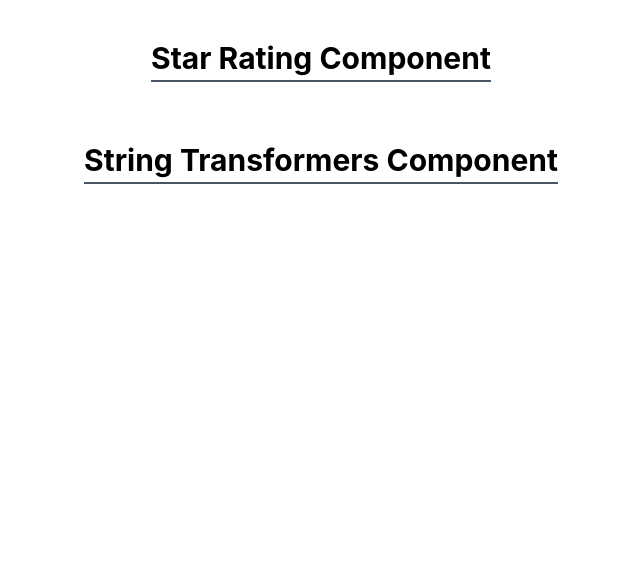
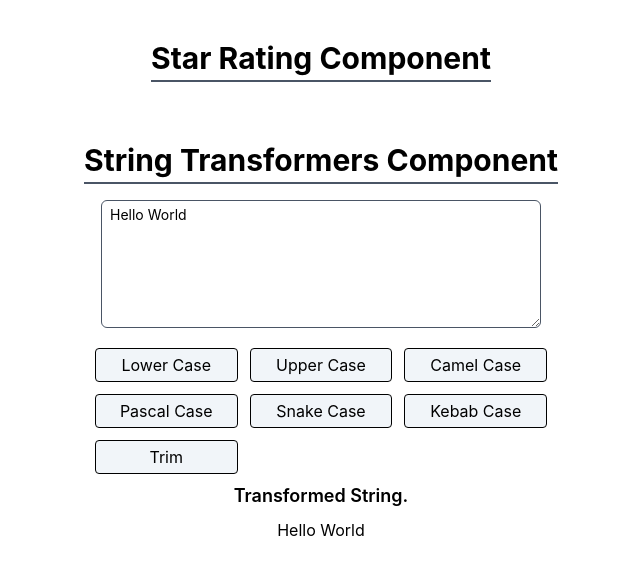
Before and after one commit to ItsHiteshKr/React_Interview_Question, a React (Vite) app: page / in a window 1280 px wide. Shown: the top 574 px of the page, without its empty margins (319-959 px from the left). Built offline with nearby package versions, Linux system fonts and the light colour scheme.

Commit message:
complete String transform

```diff
--- a/src/challanges/Easy/String_Transformers.jsx
+++ b/src/challanges/Easy/String_Transformers.jsx
@@ -1,12 +1,122 @@
-import React from 'react'
+import React, { useState } from 'react'
 
 const String_Transformers = () => {
+
+    const [inputString, setInputString] = useState('Hello World')
+    const [transformedText, setTransformedText] = useState(inputString)
+
+    const toLower = () => {
+        setTransformedText(inputString.toLowerCase())
+    }
+
+    const toUpper = () => {
+        setTransformedText(inputString.toUpperCase())
+    }
+
+    const toCamelCase = () => {
+        const words = inputString.trim().split(' ');
+
+        const camelword = words.map((word, index) => {
+            if (index == 0) {
+                return word.toLowerCase();
+            }
+            else {
+                return word.charAt(0).toUpperCase() + word.slice(1).toLowerCase()
+            }
+        }).join('');
+
+        setTransformedText(camelword)
+
+    }
+
+    const toPascalCase = () => {
+        const words = inputString.trim().split(' ');
+
+        const Pascalword = words.map((word, index) => {
+
+            return word.charAt(0).toUpperCase() + word.slice(1).toLowerCase()
+
+        }).join('');
+
+        setTransformedText(Pascalword)
+    }
+
+    const toSnakeCase = () => {
+        const snakeCase = inputString.replace(/\s+/g, '_').toLowerCase();
+        setTransformedText(snakeCase);
+    }
+
+    const toKebabCase = () => {
+        const kebabcase = inputString.replace(/\s+/g, '-').toLowerCase();
+        setTransformedText(kebabcase);
+    }
+    const toTrim = () => {
+        setTransformedText(inputString.trim())
+    }
+
+
     return (
         <div className="flex flex-col items-center justify-center gap-4">
             <h1 className="text-3xl font-bold border-b-2 border-gray-600 pb-1">
                 String Transformers Component
             </h1>
-            <div>
+            <div className="flex flex-col items-center justify-center gap-2">
+                <textarea
+                    className='px-2 py-1 border border-gray-600 focus:outline-offset-1 focus:border-gray-600 rounded-md text-sm h-32 md:w-110 w-120'
+                    placeholder='Enter some text here...'
+                    value={inputString}
+                    onChange={(e) => setInputString(e.target.value)}
+                >
+                    Enter some text here...
+                </textarea>
+                <div className='grid sm:grid-cols-3 mt-3 gap-3'>
+                    <button className='bg-slate-100 text-black px-6 py-1 rounded-sm hover:bg-gray-200 border dark:border-gray-600 cursor-pointer'
+                        onClick={toLower}>
+                        Lower Case
+                    </button>
+
+                    <button className='bg-slate-100 text-black px-6 py-1 rounded-sm hover:bg-gray-200 border dark:border-gray-600 cursor-pointer'
+                        onClick={toUpper}>
+                        Upper Case
+                    </button>
+
+                    <button className='bg-slate-100 text-black px-6 py-1 rounded-sm hover:bg-gray-200 border dark:border-gray-600 cursor-pointer'
+                        onClick={toCamelCase}
+                    >Camel Case
+                    </button>
+
+                    <button className='bg-slate-100 text-black px-6 py-1 rounded-sm hover:bg-gray-200 border dark:border-gray-600 cursor-pointer'
+                        onClick={toPascalCase}
+                    >
+                        Pascal Case
+                    </button>
+
+                    <button className='bg-slate-100 text-black px-6 py-1 rounded-sm hover:bg-gray-200 border dark:border-gray-600 cursor-pointer'
+                        onClick={toSnakeCase}
+                    >
+                        Snake Case
+                    </button>
+
+                    <button className='bg-slate-100 text-black px-6 py-1 rounded-sm hover:bg-gray-200 border dark:border-gray-600 cursor-pointer'
+                        onClick={toKebabCase}
+                    >
+                        Kebab Case
+                    </button>
+
+                    <button className='bg-slate-100 text-black px-6 py-1 rounded-sm hover:bg-gray-200 border dark:border-gray-600 cursor-pointer'
+                        onClick={toTrim}
+                    >
+                        Trim
+                    </button>
+                </div>
+                <div className='flex flex-col items-center justify-center gap-2'>
+                    <p className='text-lg font-semibold'>
+                        Transformed String.
+                    </p>
+                    <p>
+                        {transformedText}
+                    </p>
+                </div>
 
             </div>
         </div>
```
